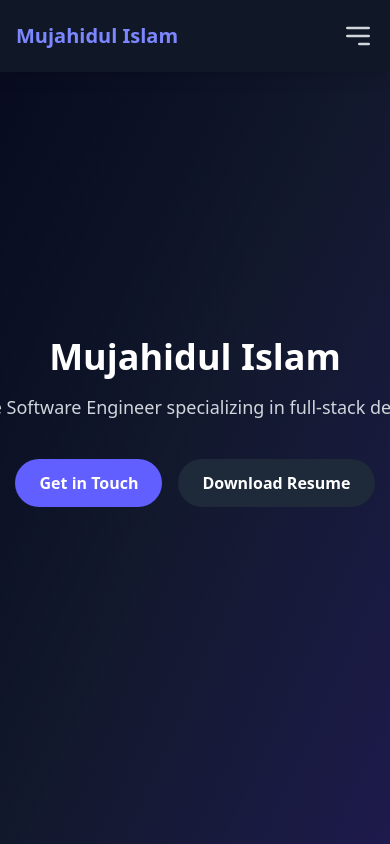
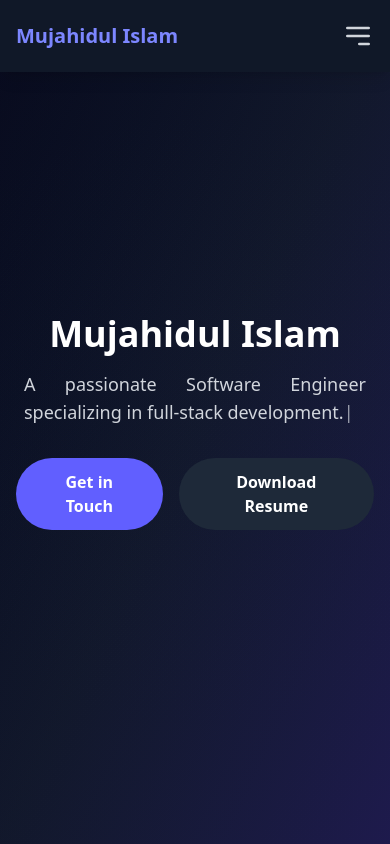
Before and after one commit to Mujahid2000/new_mujahid_portfolio, a React (Vite) app: page / in a window 390 px wide. Shown: the top 844 px of the page. Built offline with nearby package versions, Linux system fonts and the light colour scheme.

Commit message:
add some new update

```diff
--- a/src/App.tsx
+++ b/src/App.tsx
@@ -382,11 +382,11 @@ const App = () => {
       <Element name="home">
         <section className="relative min-h-screen flex items-center justify-center bg-gradient-to-br from-gray-950 via-gray-900 to-indigo-950 overflow-hidden">
           <div className="absolute inset-0 bg-gradient-to-br from-indigo-950/20 to-transparent"></div>
-          <div className="relative z-10 text-center px-4">
+          <div className="relative   z-10 text-center px-4">
             <h1 className="text-4xl md:text-5xl xl:text-7xl font-extrabold text-white mb-4 animate-fade-in">
               Mujahidul Islam
             </h1>
-            <p className="text-lg md:text-2xl text-gray-300 px-2 text-justify mb-8 animate-typewriter">
+            <p className=" text-wrap text-lg md:text-2xl text-gray-300 px-2 text-justify mb-8 md:animate-typewriter">
               {tagline}
               <span className="animate-blink">|</span>
             </p>
@@ -772,7 +772,7 @@ const App = () => {
                 <h3 className="text-2xl font-semibold text-indigo-400 mt-8 mb-4">
                   Follow Me
                 </h3>
-                <div className="flex justify-center gap-6">
+                <div className="flex md:justify-start gap-6">
                   <Link
                     to="https://github.com/Mujahid2000"
                     target="_blank"
```
